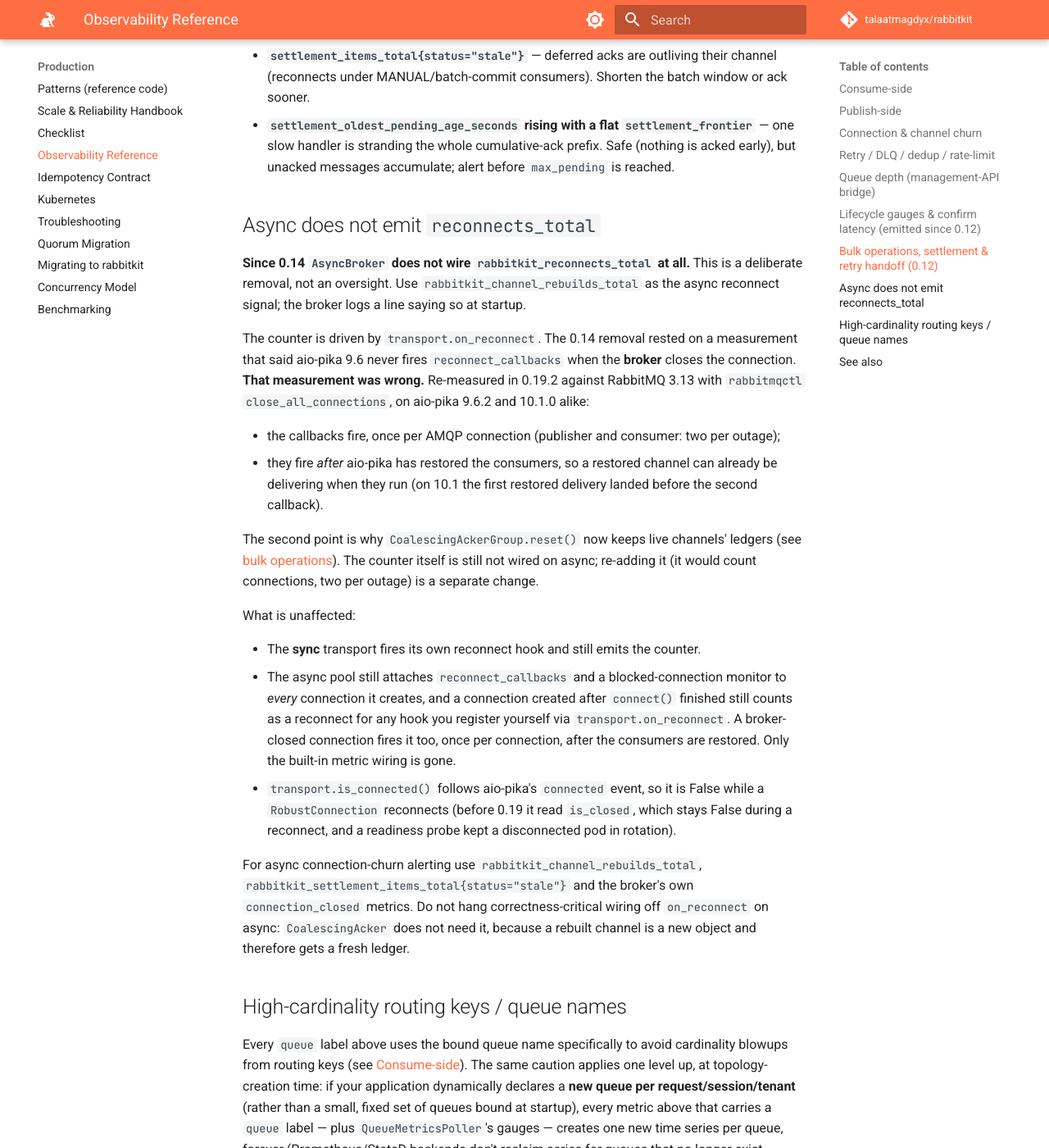
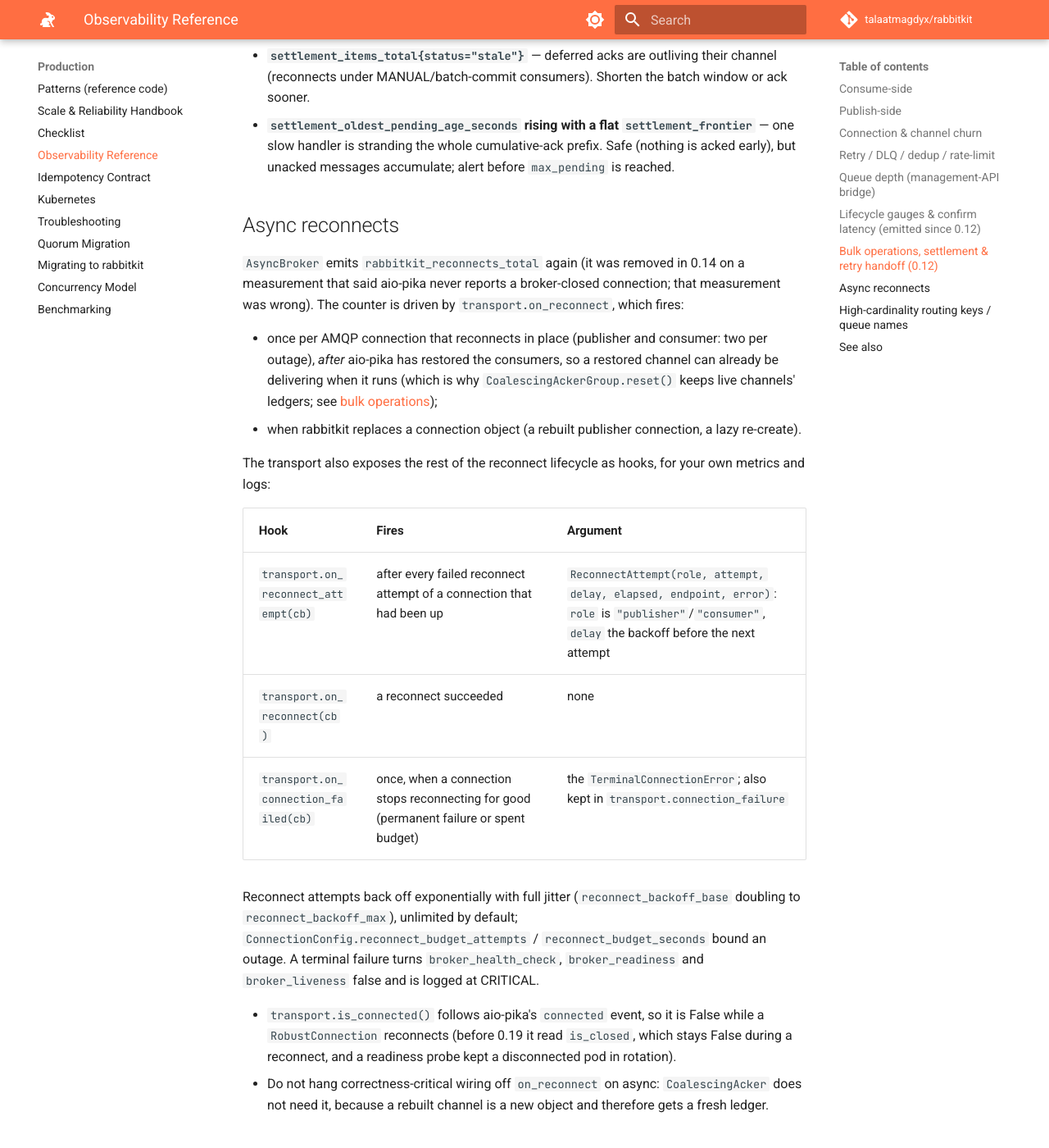
Before and after one commit to talaatmagdyx/rabbitkit, an MkDocs documentation site: the page built from docs/observability.md, in a window 1280 px wide and 1400 px high, scrolled down 8413 px. Shown: the whole window at 82% size. Built offline with MkDocs 1.6.1 and Material for MkDocs 9.7.7, drawn with Linux system fonts in a browser that asks for light colours; comment, search, counter and statistics services are not loaded; some of the changed text lies outside the part shown.

Commit message:
docs(connection): fail-fast, reconnect policy, rotation, failover, hooks; changelog.d/connection.md
security.md: rotation now covers aio-pika's in-place reconnects (the page
already claimed it); rotate the provider before revoking; permanent
failures fail fast. observability.md: async emits reconnects_total again,
reconnect lifecycle hooks, budgets. kubernetes.md: async failover on every
reconnect attempt; liveness false after a terminal failure.
concurrency-model.md, production/scale.md, production/checklist.md:
follow-ups. changelog.d/connection.md holds the CHANGELOG entries.

```diff
--- a/docs/observability.md
+++ b/docs/observability.md
@@ -69,7 +69,7 @@ these are a no-op if no route has one. No labels on any of these three.
 
 | Metric | Type | Meaning |
 |---|---|---|
-| `rabbitkit_reconnects_total` | Counter | **Sync broker only since 0.14.** Every re-connection *after* the first successful connect. The async broker deliberately does not emit it — see [below](#async-does-not-emit-reconnects_total). |
+| `rabbitkit_reconnects_total` | Counter | Every re-connection *after* the first successful connect. Async counts connections, so one outage counts two (publisher and consumer); see [below](#async-reconnects). |
 | `rabbitkit_channels_opened_total` | Counter | Every new low-level channel either transport creates — the publisher/topology channel, a per-queue consumer channel, an async channel-pool slot, or a dedicated fast/mandatory/reply-to channel. A steady climb with no matching traffic growth signals a channel leak. |
 | `rabbitkit_channel_rebuilds_total` | Counter | The subset of `channels_opened_total` that **replaces** a channel lost to a reconnect, a 406 topology-drift close, or a mandatory/fast-channel recycle — as opposed to an ordinary first-ever open or async channel-pool growth. Isolates "something upstream actually failed" from routine churn. |
 
@@ -179,50 +179,44 @@ Alerting guidance:
   cumulative-ack prefix. Safe (nothing is acked early), but unacked messages
   accumulate; alert before `max_pending` is reached.
 
-## Async does not emit `reconnects_total`
+## Async reconnects
 
-**Since 0.14 `AsyncBroker` does not wire `rabbitkit_reconnects_total` at
-all.** This is a deliberate removal, not an oversight. Use
-`rabbitkit_channel_rebuilds_total` as the async reconnect signal; the broker
-logs a line saying so at startup.
+`AsyncBroker` emits `rabbitkit_reconnects_total` again (it was removed in
+0.14 on a measurement that said aio-pika never reports a broker-closed
+connection; that measurement was wrong). The counter is driven by
+`transport.on_reconnect`, which fires:
 
-The counter is driven by `transport.on_reconnect`. The 0.14 removal rested
-on a measurement that said aio-pika 9.6 never fires `reconnect_callbacks` when
-the **broker** closes the connection. **That measurement was wrong.**
-Re-measured in 0.19.2 against RabbitMQ 3.13 with `rabbitmqctl
-close_all_connections`, on aio-pika 9.6.2 and 10.1.0 alike:
+- once per AMQP connection that reconnects in place (publisher and consumer:
+  two per outage), *after* aio-pika has restored the consumers, so a restored
+  channel can already be delivering when it runs (which is why
+  `CoalescingAckerGroup.reset()` keeps live channels' ledgers; see
+  [bulk operations](bulk-operations.md));
+- when rabbitkit replaces a connection object (a rebuilt publisher
+  connection, a lazy re-create).
 
-- the callbacks fire, once per AMQP connection (publisher and consumer: two
-  per outage);
-- they fire *after* aio-pika has restored the consumers, so a restored
-  channel can already be delivering when they run (on 10.1 the first
-  restored delivery landed before the second callback).
+The transport also exposes the rest of the reconnect lifecycle as hooks, for
+your own metrics and logs:
 
-The second point is why `CoalescingAckerGroup.reset()` now keeps live
-channels' ledgers (see [bulk operations](bulk-operations.md)). The counter
-itself is still not wired on async; re-adding it (it would count
-connections, two per outage) is a separate change.
+| Hook | Fires | Argument |
+|---|---|---|
+| `transport.on_reconnect_attempt(cb)` | after every failed reconnect attempt of a connection that had been up | `ReconnectAttempt(role, attempt, delay, elapsed, endpoint, error)`: `role` is `"publisher"`/`"consumer"`, `delay` the backoff before the next attempt |
+| `transport.on_reconnect(cb)` | a reconnect succeeded | none |
+| `transport.on_connection_failed(cb)` | once, when a connection stops reconnecting for good (permanent failure or spent budget) | the `TerminalConnectionError`; also kept in `transport.connection_failure` |
 
-What is unaffected:
+Reconnect attempts back off exponentially with full jitter
+(`reconnect_backoff_base` doubling to `reconnect_backoff_max`), unlimited by
+default; `ConnectionConfig.reconnect_budget_attempts` /
+`reconnect_budget_seconds` bound an outage. A terminal failure turns
+`broker_health_check`, `broker_readiness` and `broker_liveness` false and is
+logged at CRITICAL.
 
-- The **sync** transport fires its own reconnect hook and still emits the
-  counter.
-- The async pool still attaches `reconnect_callbacks` and a
-  blocked-connection monitor to *every* connection it creates, and a
-  connection created after `connect()` finished still counts as a reconnect
-  for any hook you register yourself via `transport.on_reconnect`. A
-  broker-closed connection fires it too, once per connection, after the
-  consumers are restored. Only the built-in metric wiring is gone.
 - `transport.is_connected()` follows aio-pika's `connected` event, so it is
   False while a `RobustConnection` reconnects (before 0.19 it read
   `is_closed`, which stays False during a reconnect, and a readiness probe
   kept a disconnected pod in rotation).
-
-For async connection-churn alerting use `rabbitkit_channel_rebuilds_total`,
-`rabbitkit_settlement_items_total{status="stale"}` and the broker's own
-`connection_closed` metrics. Do not hang correctness-critical wiring off
-`on_reconnect` on async: `CoalescingAcker` does not need it, because a
-rebuilt channel is a new object and therefore gets a fresh ledger.
+- Do not hang correctness-critical wiring off `on_reconnect` on async:
+  `CoalescingAcker` does not need it, because a rebuilt channel is a new
+  object and therefore gets a fresh ledger.
 
 ## High-cardinality routing keys / queue names
 
```
Also changed, not shown: changelog.d/connection.md (added, +108 -0 lines), docs/concurrency-model.md (+6 -4 lines), docs/kubernetes.md (+10 -5 lines), docs/production/checklist.md (+1 -1 lines), docs/production/scale.md (+4 -5 lines), docs/security.md (+31 -2 lines).
